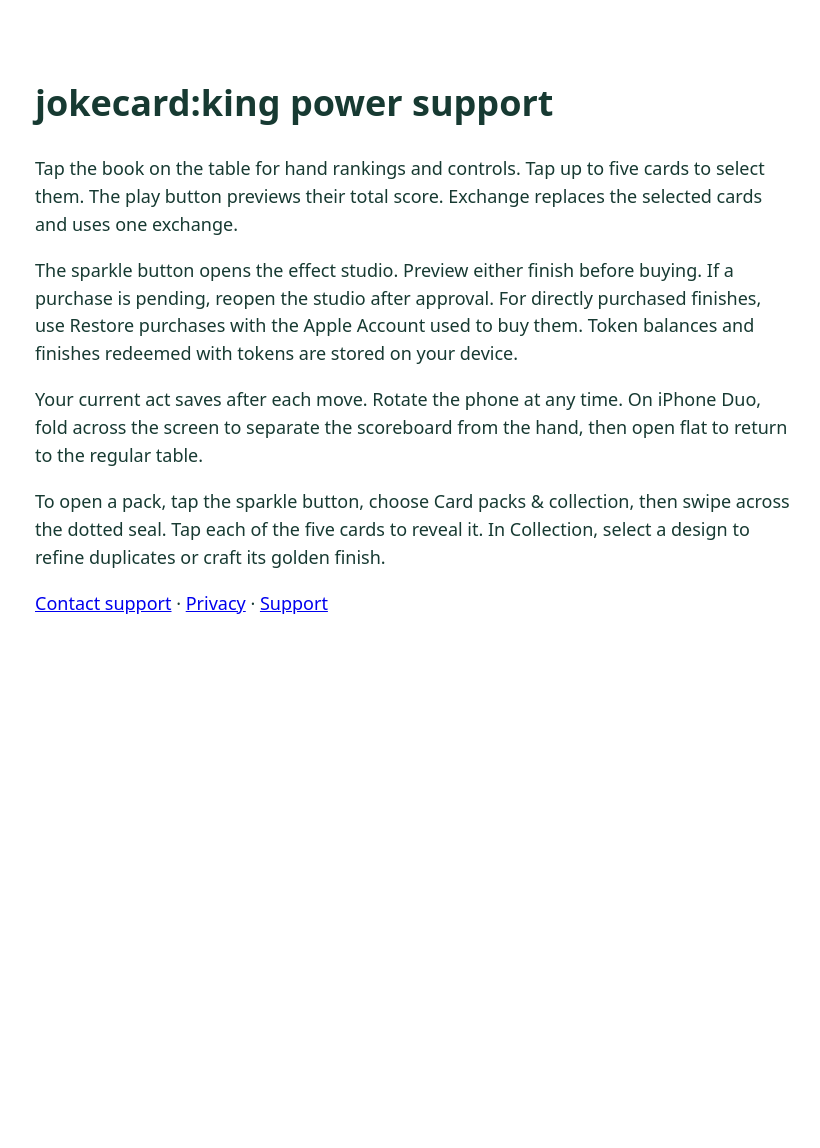
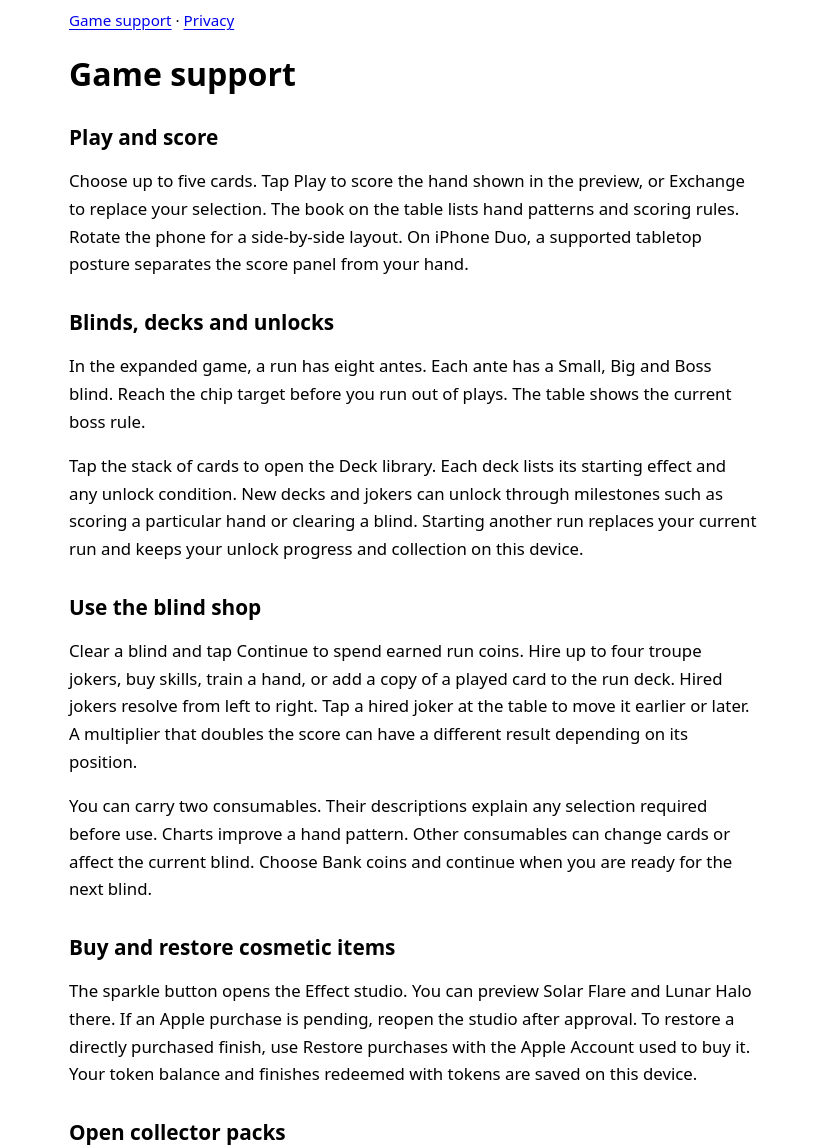
Before and after one commit to hulutu1987/jokercard-support, a plain HTML site: page index.html in a window 1280 px wide. Shown: the part 40-1188 px from the top of the page, without its empty margins (227-1047 px from the left). Before the commit the page ends 800 px from the top, so only its background shows below. Drawn offline with Linux system fonts and the light colour scheme.

Commit message:
Update support and privacy for deck-building runs

```diff
--- a/index.html
+++ b/index.html
@@ -1,2 +1,30 @@
-<!doctype html><html lang="en"><meta charset="utf-8"><meta name="viewport" content="width=device-width,initial-scale=1"><title>jokecard:king power support</title><main style="max-width:42em;margin:8vh auto;padding:1.5em;font:18px/1.55 system-ui;color:#173a32"><h1>jokecard:king power support</h1><p>Tap the book on the table for hand rankings and controls. Tap up to five cards to select them. The play button previews their total score. Exchange replaces the selected cards and uses one exchange.</p><p>The sparkle button opens the effect studio. Preview either finish before buying. If a purchase is pending, reopen the studio after approval. For directly purchased finishes, use Restore purchases with the Apple Account used to buy them. Token balances and finishes redeemed with tokens are stored on your device.</p><p>Your current act saves after each move. Rotate the phone at any time. On iPhone Duo, fold across the screen to separate the scoreboard from the hand, then open flat to return to the regular table.
-</p><p>To open a pack, tap the sparkle button, choose Card packs &amp; collection, then swipe across the dotted seal. Tap each of the five cards to reveal it. In Collection, select a design to refine duplicates or craft its golden finish.</p><p><a href="mailto:ichat999@126.com">Contact support</a> · <a href="privacy.html">Privacy</a> · <a href="index.html">Support</a></p></main></html>
+<!doctype html>
+<html lang="en">
+<head>
+<meta charset="utf-8">
+<meta name="viewport" content="width=device-width, initial-scale=1">
+<title>Game support · jokecard:king power</title>
+<style>html{color-scheme:light dark}body{max-width:43rem;margin:0 auto;padding:clamp(1.25rem,5vw,3rem);font:1.05rem/1.65 system-ui,sans-serif}h1,h2{line-height:1.2;text-wrap:balance}h1{font-size:2rem}h2{font-size:1.3rem;margin-top:2rem}a{text-underline-offset:.2em}nav,footer{font-size:.95rem}footer{border-top:1px solid #888;padding-top:1rem;margin-top:2.2rem}</style>
+</head>
+<body>
+<nav aria-label="Support site"><a href="index.html">Game support</a> · <a href="privacy.html">Privacy</a></nav>
+<main>
+<h1>Game support</h1>
+<h2>Play and score</h2>
+<p>Choose up to five cards. Tap Play to score the hand shown in the preview, or Exchange to replace your selection. The book on the table lists hand patterns and scoring rules. Rotate the phone for a side-by-side layout. On iPhone Duo, a supported tabletop posture separates the score panel from your hand.</p>
+<h2>Blinds, decks and unlocks</h2>
+<p>In the expanded game, a run has eight antes. Each ante has a Small, Big and Boss blind. Reach the chip target before you run out of plays. The table shows the current boss rule.</p>
+<p>Tap the stack of cards to open the Deck library. Each deck lists its starting effect and any unlock condition. New decks and jokers can unlock through milestones such as scoring a particular hand or clearing a blind. Starting another run replaces your current run and keeps your unlock progress and collection on this device.</p>
+<h2>Use the blind shop</h2>
+<p>Clear a blind and tap Continue to spend earned run coins. Hire up to four troupe jokers, buy skills, train a hand, or add a copy of a played card to the run deck. Hired jokers resolve from left to right. Tap a hired joker at the table to move it earlier or later. A multiplier that doubles the score can have a different result depending on its position.</p>
+<p>You can carry two consumables. Their descriptions explain any selection required before use. Charts improve a hand pattern. Other consumables can change cards or affect the current blind. Choose Bank coins and continue when you are ready for the next blind.</p>
+<h2>Buy and restore cosmetic items</h2>
+<p>The sparkle button opens the Effect studio. You can preview Solar Flare and Lunar Halo there. If an Apple purchase is pending, reopen the studio after approval. To restore a directly purchased finish, use Restore purchases with the Apple Account used to buy it. Your token balance and finishes redeemed with tokens are saved on this device.</p>
+<h2>Open collector packs</h2>
+<p>In the Effect studio, choose Card packs &amp; collection. Claim the free starter pack or spend 25 tokens on another pack. Swipe across the dotted seal, then tap each of the five cards to reveal it. Each draw independently selects one of 54 equally likely designs, with a 10% chance of a gold finish. In Collection, you can refine duplicates into dust and craft a golden finish.</p>
+<h2>Contact support</h2>
+<p>Email <a href="mailto:ichat999@126.com">ichat999@126.com</a> with your game version, iPhone model and a description of what happened.</p>
+</main>
+<footer>jokecard:king power · <a href="mailto:ichat999@126.com">ichat999@126.com</a></footer>
+</body>
+</html>
```
Also changed, not shown: privacy.html (+24 -2 lines).
